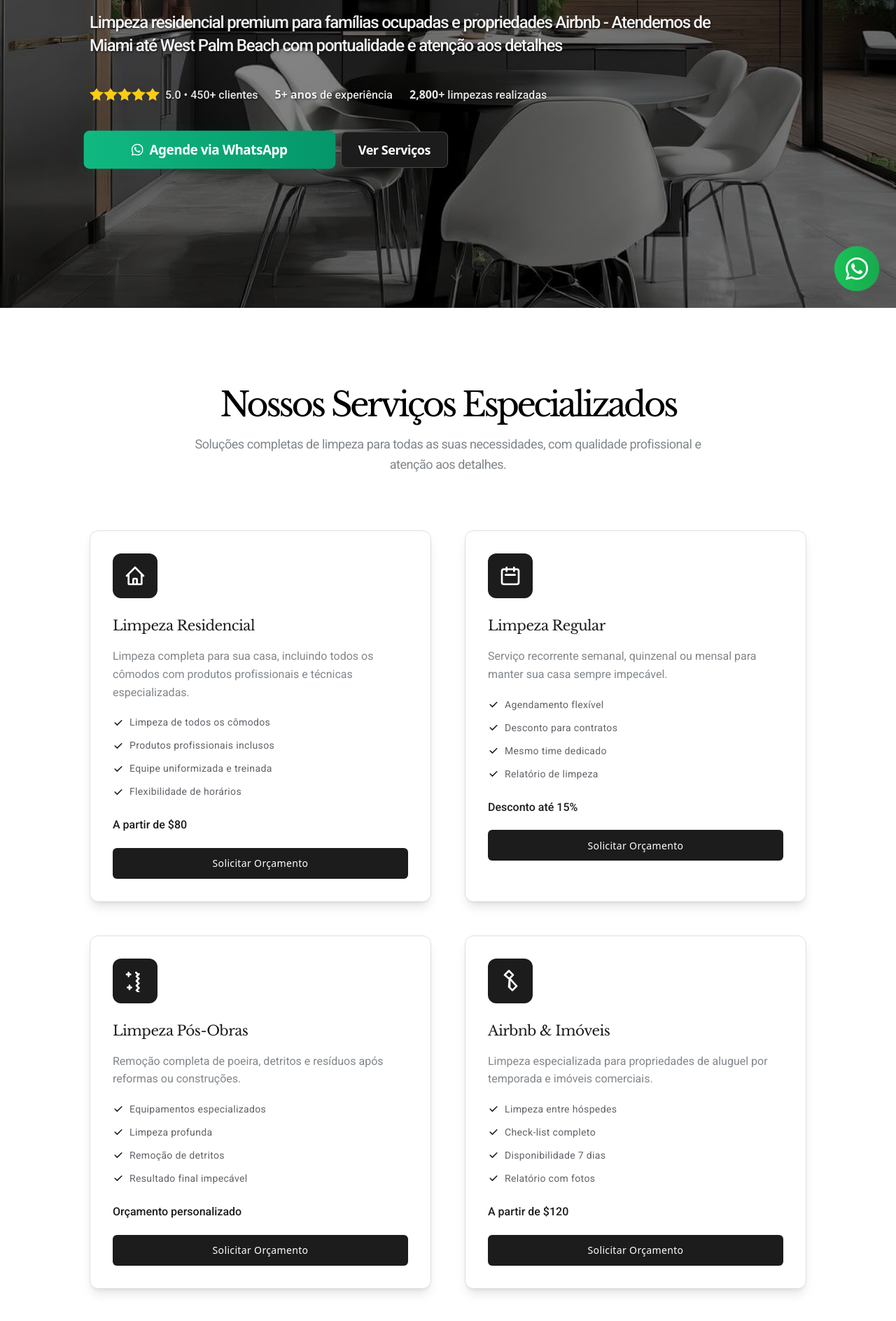
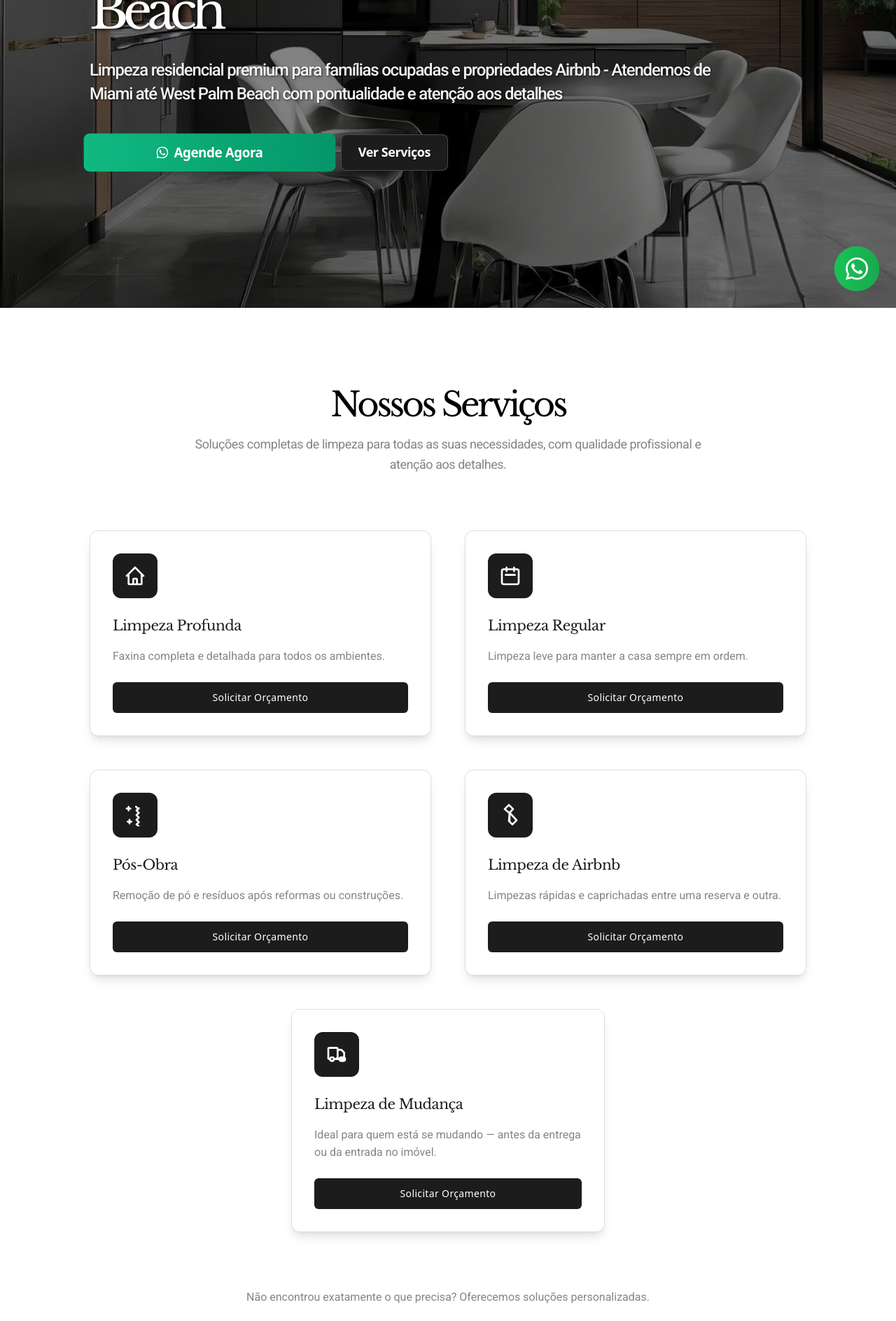
Before and after one commit to nichollas2030/shine-react-landing, a React (Vite) app: page / in a window 1280 px wide. Shown: the part 360-2248 px from the top of the page at 70% size. Built offline with nearby package versions, Linux system fonts and the light colour scheme.

Commit message:
Novas alteracoes

```diff
--- a/index.html
+++ b/index.html
@@ -288,7 +288,8 @@
       }
 
       /* Configuração da fonte Libre Baskerville para títulos */
-      .font-heading, .font-subtitle {
+      .font-heading,
+      .font-subtitle {
         font-family: "Libre Baskerville", Georgia, "Times New Roman", serif;
       }
 
--- a/src/components/sections/HeroSection.tsx
+++ b/src/components/sections/HeroSection.tsx
@@ -73,53 +73,12 @@ export default function HeroSection() {
               {heroContent.subheadline}
             </motion.p>
 
-            {/* Social Proof - MOBILE OPTIMIZED */}
-            <motion.div
-              className="flex flex-col xs:flex-row xs:flex-wrap gap-3 xs:gap-4 sm:gap-6 mb-6 xs:mb-8 md:mb-10 text-white/90 drop-shadow-md font-secondary font-semibold"
-              style={{ textShadow: "1px 1px 3px rgba(0,0,0,0.5)" }}
-              initial={{ opacity: 0, y: 30 }}
-              animate={{ opacity: 1, y: 0 }}
-              transition={{ duration: 0.8, delay: 0.6 }}
-            >
-              <div className="flex items-center gap-2">
-                <div className="flex">
-                  {[...Array(5)].map((_, i) => (
-                    <svg
-                      key={i}
-                      className="w-3 h-3 xs:w-4 xs:h-4 sm:w-5 sm:h-5 text-yellow-400 fill-current"
-                      viewBox="0 0 20 20"
-                    >
-                      <path d="M10 15l-5.5 3 1-6.5L0 6l6.5-1L10 0l3.5 5L20 6l-5.5 5.5 1 6.5z" />
-                    </svg>
-                  ))}
-                </div>
-                <span className="font-secondary text-xs xs:text-sm sm:text-base font-bold whitespace-nowrap">
-                  {heroContent.trustElements.rating} •{" "}
-                  {heroContent.trustElements.clients}
-                </span>
-              </div>
-
-              <div className="font-secondary text-xs xs:text-sm sm:text-base whitespace-nowrap">
-                <span className="font-bold">
-                  {companyInfo.socialProof.yearsExperience}+ anos
-                </span>{" "}
-                de experiência
-              </div>
-
-              <div className="font-secondary text-xs xs:text-sm sm:text-base whitespace-nowrap">
-                <span className="font-bold">
-                  {companyInfo.socialProof.cleaningsCompleted.toLocaleString()}+
-                </span>{" "}
-                limpezas realizadas
-              </div>
-            </motion.div>
-
             {/* CTAs - MOBILE FIRST DESIGN */}
             <motion.div
               className="flex flex-col sm:flex-row gap-3 xs:gap-4 w-full max-w-lg"
               initial={{ opacity: 0, y: 30 }}
               animate={{ opacity: 1, y: 0 }}
-              transition={{ duration: 0.8, delay: 0.8 }}
+              transition={{ duration: 0.8, delay: 0.6 }}
             >
               <WhatsAppButton
                 size="lg"
--- a/src/components/sections/ServicesGrid.tsx
+++ b/src/components/sections/ServicesGrid.tsx
@@ -74,6 +74,21 @@ const ServiceIcon = ({
         />
       </svg>
     ),
+    truck: (
+      <svg
+        className={className}
+        fill="none"
+        stroke="currentColor"
+        viewBox="0 0 24 24"
+      >
+        <path
+          strokeLinecap="round"
+          strokeLinejoin="round"
+          strokeWidth={2}
+          d="M9 17a2 2 0 11-4 0 2 2 0 014 0zM21 17a2 2 0 11-4 0 2 2 0 014 0zM13 16V6a1 1 0 00-1-1H4a1 1 0 00-1 1v10a1 1 0 001 1h1m8-1a1 1 0 01-1 1H9m4-1V8a1 1 0 011-1h2.586a1 1 0 01.707.293l2.414 2.414a1 1 0 01.293.707V16a1 1 0 01-1 1h-1m-6-1a1 1 0 001 1h1M5 17a2 2 0 104 0m-4 0a2 2 0 114 0m6 0a2 2 0 104 0m-4 0a2 2 0 114 0"
+        />
+      </svg>
+    ),
   };
 
   return icons[icon as keyof typeof icons] || icons.calendar;
@@ -120,15 +135,17 @@ export default function ServicesGrid() {
           </p>
         </motion.div>
 
-        {/* Services Grid - 2x2 Desktop, Vertical Mobile */}
+        {/* Services Grid - 4 cards em 2x2 + 1 centralizado */}
+        <div className="max-w-5xl mx-auto">
+          {/* Primeiros 4 cards em grid 2x2 */}
           <motion.div
-          className="grid grid-cols-1 md:grid-cols-2 gap-8 sm:gap-10 lg:gap-12 max-w-5xl mx-auto"
+            className="grid grid-cols-1 md:grid-cols-2 gap-8 sm:gap-10 lg:gap-12 mb-8 sm:mb-10 lg:mb-12"
             variants={containerVariants}
             initial="hidden"
             whileInView="visible"
             viewport={{ once: true }}
           >
-          {servicesContent.services.map((service, index) => (
+            {servicesContent.services.slice(0, 4).map((service, index) => (
               <motion.div key={index} variants={itemVariants} className="group">
                 <div className="card-service h-full">
                   {/* Icon */}
@@ -150,43 +167,9 @@ export default function ServicesGrid() {
                     {service.title}
                   </h3>
 
-                <p className="font-secondary text-xs xs:text-sm sm:text-base text-tc-text-600 mb-4 xs:mb-5 leading-relaxed">
+                  <p className="font-secondary text-xs xs:text-sm sm:text-base text-tc-text-600 mb-5 xs:mb-6 leading-relaxed">
                     {service.description}
                   </p>
-
-                {/* Features */}
-                <ul className="space-y-2 xs:space-y-3 mb-5 xs:mb-6">
-                  {service.features.map((feature, featureIndex) => (
-                    <li
-                      key={featureIndex}
-                      className="font-secondary flex items-center text-xs xs:text-sm text-tc-text-700"
-                    >
-                      <svg
-                        className="w-3 h-3 xs:w-4 xs:h-4 mr-2 flex-shrink-0"
-                        fill="currentColor"
-                        viewBox="0 0 20 20"
-                        style={{ color: "#1c1c1c" }}
-                      >
-                        <path
-                          fillRule="evenodd"
-                          d="M16.707 5.293a1 1 0 010 1.414l-8 8a1 1 0 01-1.414 0l-4-4a1 1 0 011.414-1.414L8 12.586l7.293-7.293a1 1 0 011.414 0z"
-                          clipRule="evenodd"
-                        />
-                      </svg>
-                      {feature}
-                    </li>
-                  ))}
-                </ul>
-
-                {/* Pricing */}
-                {service.pricing && (
-                  <div
-                    className="font-secondary font-semibold mb-4 xs:mb-5 text-sm xs:text-base"
-                    style={{ color: "#1c1c1c" }}
-                  >
-                    {service.pricing}
-                  </div>
-                )}
 
                   {/* CTA */}
                   <Button
@@ -210,6 +193,67 @@ export default function ServicesGrid() {
               </motion.div>
             ))}
           </motion.div>
+
+          {/* Quinto card centralizado */}
+          {servicesContent.services.length > 4 && (
+            <motion.div
+              className="flex justify-center"
+              variants={containerVariants}
+              initial="hidden"
+              whileInView="visible"
+              viewport={{ once: true }}
+            >
+              <motion.div
+                variants={itemVariants}
+                className="group w-full max-w-md"
+              >
+                <div className="card-service h-full">
+                  {/* Icon */}
+                  <div
+                    className="w-12 h-12 xs:w-14 xs:h-14 sm:w-16 sm:h-16 rounded-xl flex items-center justify-center mb-4 xs:mb-6 group-hover:scale-110 transition-transform duration-300"
+                    style={{ backgroundColor: "#1c1c1c" }}
+                  >
+                    <ServiceIcon
+                      icon={servicesContent.services[4].icon}
+                      className="w-6 h-6 xs:w-7 xs:h-7 sm:w-8 sm:h-8 text-white"
+                    />
+                  </div>
+
+                  {/* Content */}
+                  <h3
+                    className="font-heading text-base xs:text-lg sm:text-xl font-bold mb-3 xs:mb-4 group-hover:text-tc-primary-700 transition-colors duration-300"
+                    style={{ color: "#1c1c1c" }}
+                  >
+                    {servicesContent.services[4].title}
+                  </h3>
+
+                  <p className="font-secondary text-xs xs:text-sm sm:text-base text-tc-text-600 mb-5 xs:mb-6 leading-relaxed">
+                    {servicesContent.services[4].description}
+                  </p>
+
+                  {/* CTA */}
+                  <Button
+                    variant="primary"
+                    size="sm"
+                    className="w-full text-white hover:opacity-90 transition-all duration-300 min-h-touch text-xs xs:text-sm"
+                    style={{
+                      backgroundColor: "#1c1c1c",
+                      borderColor: "#1c1c1c",
+                    }}
+                    onClick={() =>
+                      openWhatsApp(
+                        "custom",
+                        `Olá! Tenho interesse no serviço de ${servicesContent.services[4].title}. Gostaria de solicitar um orçamento.`
+                      )
+                    }
+                  >
+                    Solicitar Orçamento
+                  </Button>
+                </div>
+              </motion.div>
+            </motion.div>
+          )}
+        </div>
 
         {/* Bottom CTA */}
         <motion.div
--- a/src/lib/content.ts
+++ b/src/lib/content.ts
@@ -47,31 +47,24 @@ export const COMPANY_INFO = {
 // 🦸‍♂️ SEÇÃO HERO (PRINCIPAL)
 export const HERO_CONTENT = {
   // 🎯 Título Principal - Aparecer grande na tela
-  headline: "Seu Lar Brilhante com a Confiança da Flórida",
+  headline:
+    "Serviço confiável, resultado impecável: de Miami a West Palm Beach",
 
   // 📝 Subtítulo - Descrição do serviço
   subheadline:
     "Limpeza residencial premium para famílias ocupadas e propriedades Airbnb - Atendemos de Miami até West Palm Beach com pontualidade e atenção aos detalhes",
 
   // 🔘 Texto do Botão Principal
-  ctaText: "Agende via WhatsApp",
+  ctaText: "Agende Agora",
 
   // 🔘 Texto do Botão Secundário
   secondaryCtaText: "Ver Serviços",
-
-  // ⭐ Elementos de Confiança (aparecem embaixo do título)
-  trustElements: {
-    rating: "5.0",
-    clients: `${COMPANY_INFO.socialProof.happyClients}+ clientes`,
-    experience: `${COMPANY_INFO.socialProof.yearsExperience}+ anos de experiência`,
-    completed: `${COMPANY_INFO.socialProof.cleaningsCompleted.toLocaleString()}+ limpezas realizadas`,
-  },
 } as const;
 
 // 🛠️ SEÇÃO DE SERVIÇOS
 export const SERVICES_CONTENT = {
   // 📋 Título da Seção
-  sectionTitle: "Nossos Serviços Especializados",
+  sectionTitle: "Nossos Serviços",
 
   // 📝 Descrição da Seção
   sectionDescription:
@@ -81,55 +74,28 @@ export const SERVICES_CONTENT = {
   services: [
     {
       icon: "home",
-      title: "Limpeza Residencial",
-      description:
-        "Limpeza completa para sua casa, incluindo todos os cômodos com produtos profissionais e técnicas especializadas.",
-      features: [
-        "Limpeza de todos os cômodos",
-        "Produtos profissionais inclusos",
-        "Equipe uniformizada e treinada",
-        "Flexibilidade de horários",
-      ],
-      pricing: "A partir de $80",
+      title: "Limpeza Profunda",
+      description: "Faxina completa e detalhada para todos os ambientes.",
     },
     {
       icon: "calendar",
       title: "Limpeza Regular",
-      description:
-        "Serviço recorrente semanal, quinzenal ou mensal para manter sua casa sempre impecável.",
-      features: [
-        "Agendamento flexível",
-        "Desconto para contratos",
-        "Mesmo time dedicado",
-        "Relatório de limpeza",
-      ],
-      pricing: "Desconto até 15%",
+      description: "Limpeza leve para manter a casa sempre em ordem.",
     },
     {
       icon: "sparkles",
-      title: "Limpeza Pós-Obras",
-      description:
-        "Remoção completa de poeira, detritos e resíduos após reformas ou construções.",
-      features: [
-        "Equipamentos especializados",
-        "Limpeza profunda",
-        "Remoção de detritos",
-        "Resultado final impecável",
-      ],
-      pricing: "Orçamento personalizado",
+      title: "Pós-Obra",
+      description: "Remoção de pó e resíduos após reformas ou construções.",
     },
     {
       icon: "hammer",
-      title: "Airbnb & Imóveis",
-      description:
-        "Limpeza especializada para propriedades de aluguel por temporada e imóveis comerciais.",
-      features: [
-        "Limpeza entre hóspedes",
-        "Check-list completo",
-        "Disponibilidade 7 dias",
-        "Relatório com fotos",
-      ],
-      pricing: "A partir de $120",
+      title: "Limpeza de Airbnb",
+      description: "Limpezas rápidas e caprichadas entre uma reserva e outra.",
+    },
+    {
+      icon: "truck",
+      title: "Limpeza de Mudança",
+      description: "Ideal para quem está se mudando — antes da entrega ou da entrada no imóvel.",
     },
   ],
 
```
Also changed, not shown: src/components/layout/Footer.tsx (+3 -5 lines), src/components/layout/Header.tsx (+54 -3 lines). Lines whose indentation alone changed are shown as unchanged.
